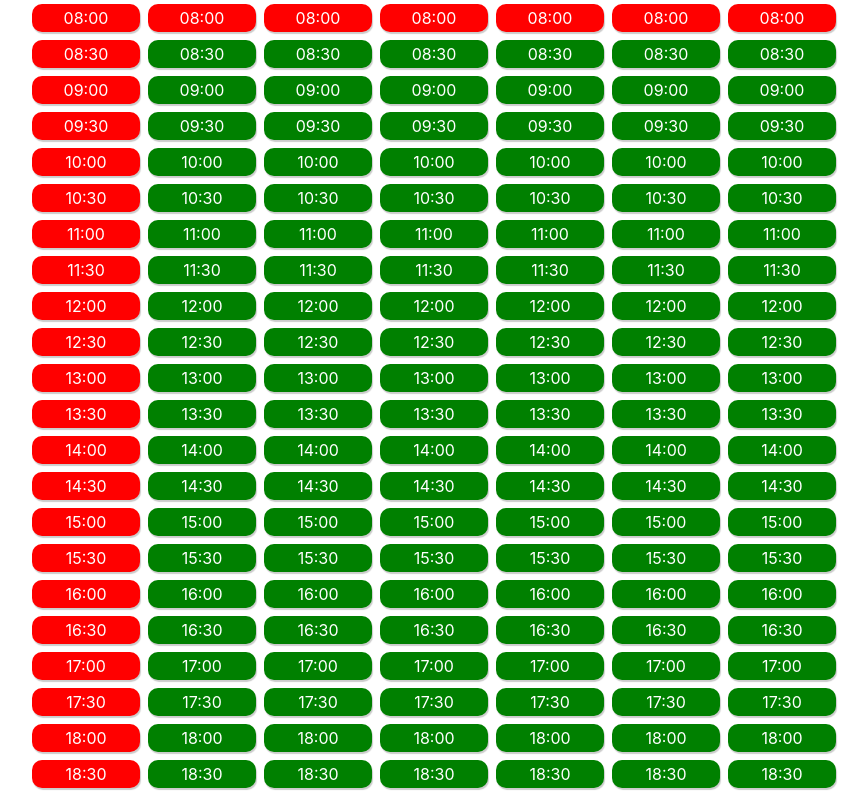
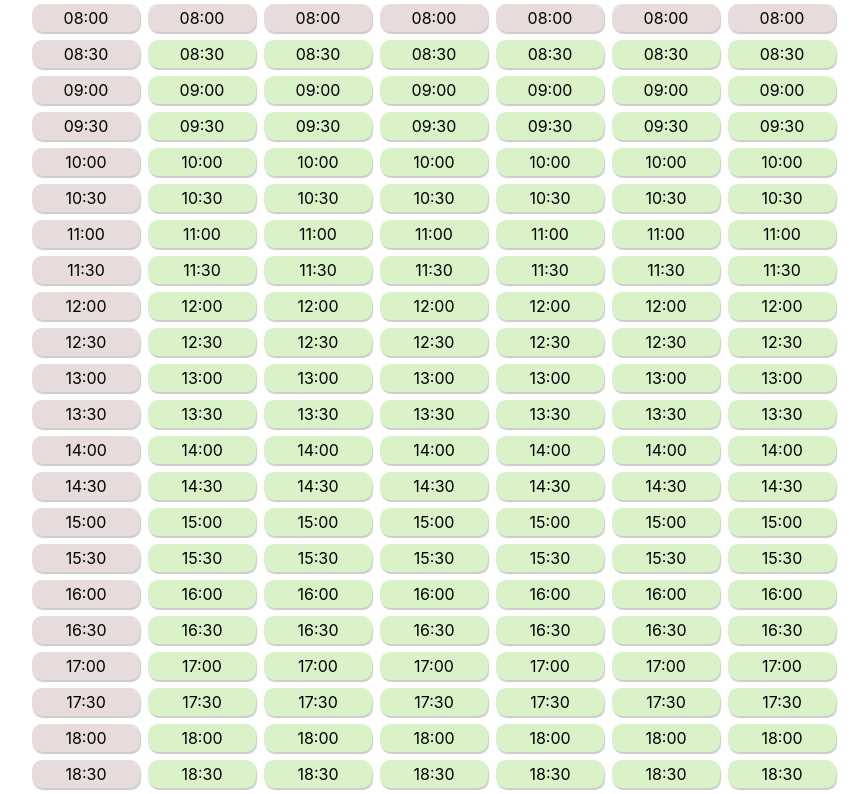
Before and after one commit to NitsanAmit/madrasa-booking-fe, a React (Create React App) app: page / in a window 1280 px wide. Shown: the top 794 px of the page, without its empty margins (206-1074 px from the left). Built offline with nearby package versions, Linux system fonts and the light colour scheme.

Commit message:
Add schedule

```diff
--- a/src/components/Chip.tsx
+++ b/src/components/Chip.tsx
@@ -20,7 +20,6 @@ const StyledChip = styled('div')<{ backgroundColor: string; }>`
   text-overflow: ellipsis;
   overflow: hidden;
   box-shadow: #cccccc 1px 2px 1px;
-  color: white;
   text-align: center;
   cursor: pointer;
   background: ${({backgroundColor}) => backgroundColor};
--- a/src/components/ScheduleRow.tsx
+++ b/src/components/ScheduleRow.tsx
@@ -12,7 +12,7 @@ export const ScheduleRow: React.FC<ScheduleRowProps> = ({rowIndex, onSlotClick,
                         console.log("col", colIndex);
                         const isAvailable = isSlotAvailable(rowIndex, colIndex);
                         return <Chip text={getChipText(rowIndex)}
-                                     color={isAvailable ? 'green' : 'red'}
+                                     color={isAvailable ? '#D9F2C8' : '#E7DBDB'}
                                      onChipClick={isAvailable ? (() => onSlotClick(rowIndex, colIndex)) : undefined}
                         />;
                     })
```
